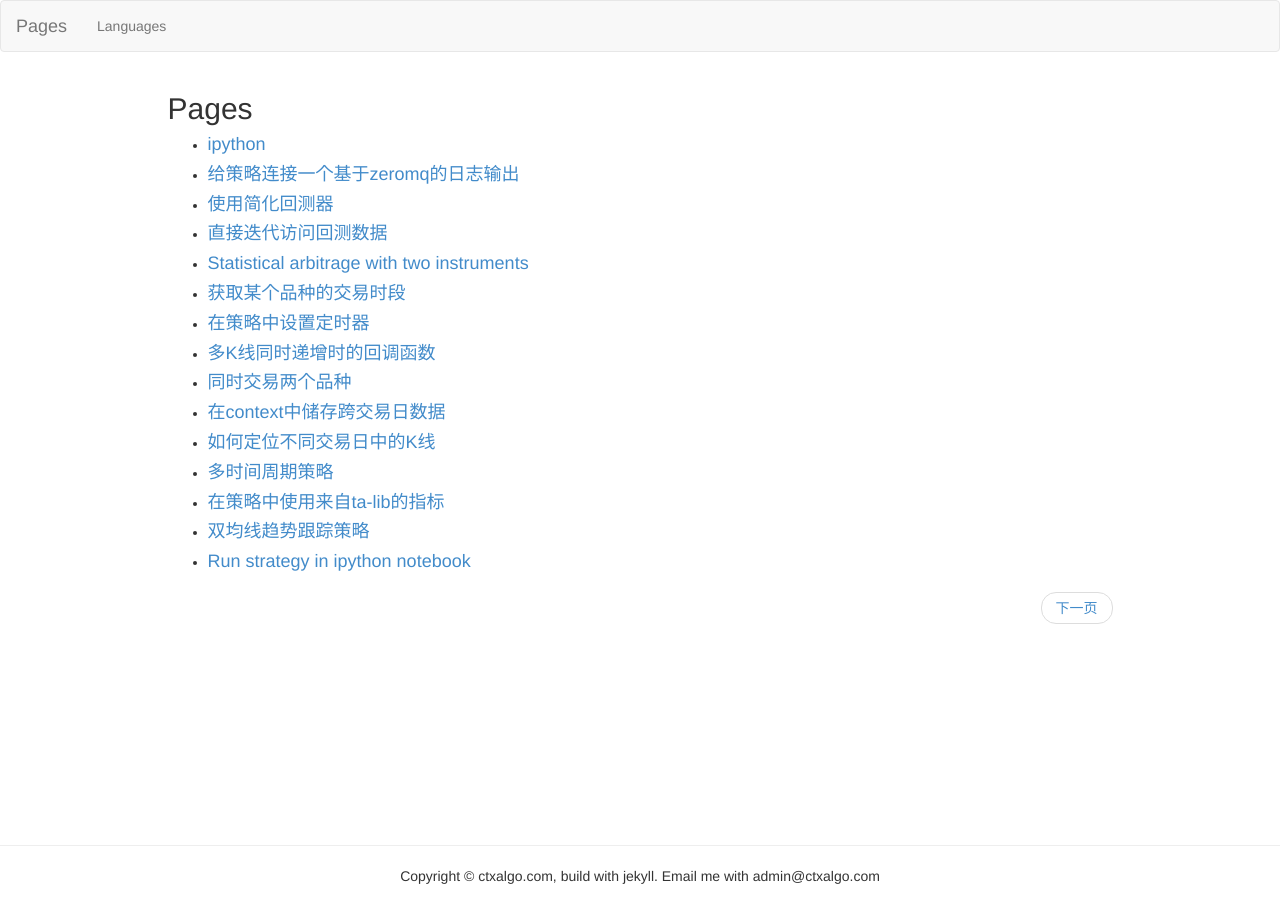
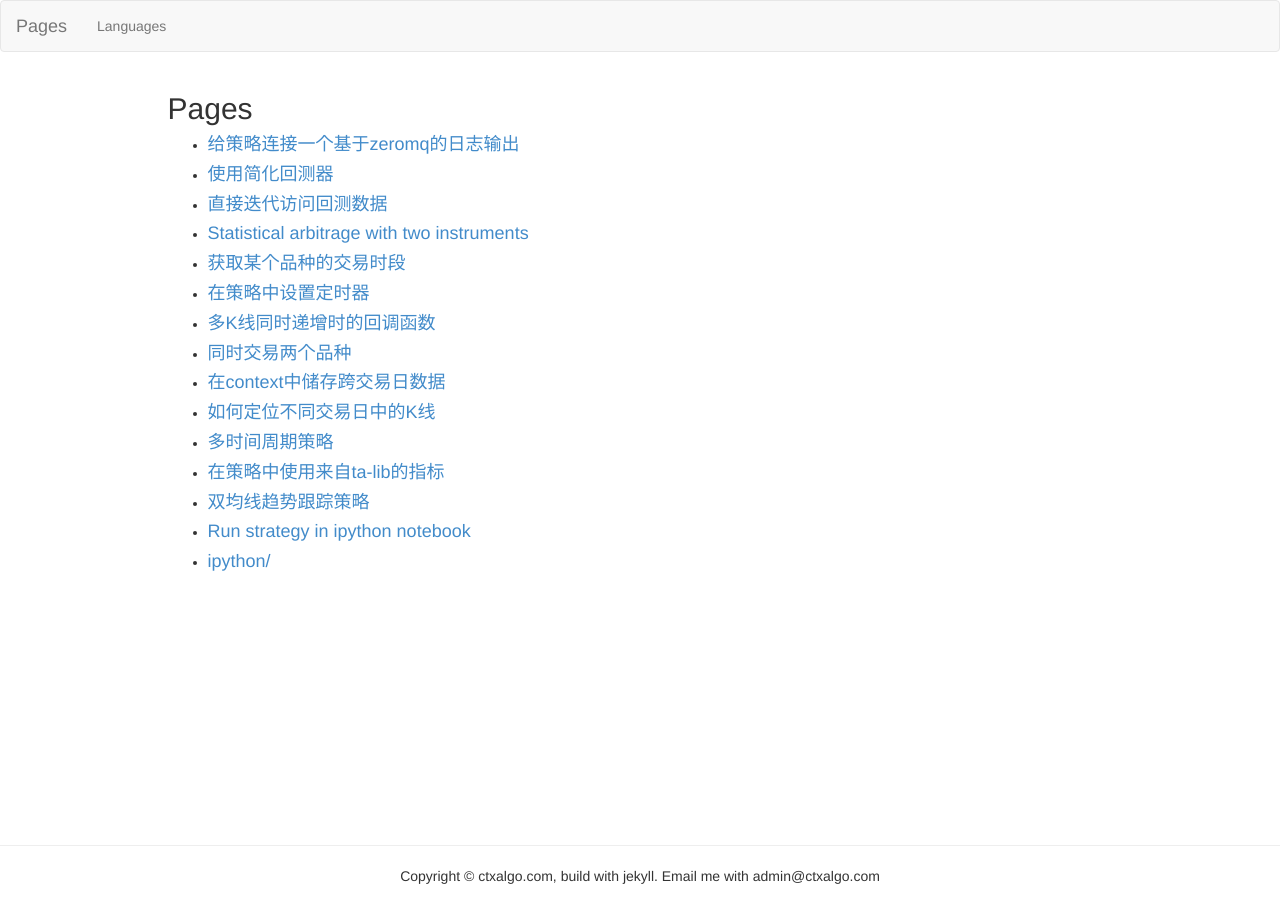
Before and after one commit to ctxalgo/ctxalgoctpdocs, a Jekyll site: the page built from index.html, in a window 1280 px wide. Built offline with Jekyll 4.4.1, drawn with Linux system fonts in a browser that asks for light colours; the list of posts is cut into pages by our own code.

Commit message:
add cate

```diff
--- /dev/null
+++ b/_data/page.json
@@ -0,0 +1,3 @@
+{
+	"categories": ["ipython"]
+}
--- a/index.html
+++ b/index.html
@@ -16,31 +16,16 @@ title: Pages
                 </li>
                 {% endfor %}
 
-            {% elsif cate[0] != 'en' %}
+            {% endif %}
+        {% endfor %}
+
+        {% for cate in site.categories %}
+
+            {% if site.data.page.categories contains cate[0] %}
                 <li id="{{ cate[0] }}">
-                    <h4><a href="./{{ cate[0] }}.html">{{ cate[0] }}</a></h4>
+                    <h4><a href="./{{ cate[0] }}.html">{{ cate[0] }}/</a></h4>
                 </li>
             {% endif %}
         {% endfor %}
     </ul>
 </div>
-<div>
-    <ul class="pager">
-        {% if paginator.previous_page %}
-            {% if paginator.previous_page == 1 %}
-            <li class="previous">
-                <a href="{{ site.url }}/">首页</a>
-            </li>
-            {% else %}
-            <li class="previous">
-                <a href="{{ site.url }}/page{{ paginator.previous_page }}">上一页</a>
-            </li>
-            {% endif %}
-        {% endif %}
-        {% if paginator.next_page %}
-        <li class="next">
-            <a href="{{ site.url }}/page{{ paginator.next_page }}">下一页</a>
-        </li>
-        {% endif %}
-    </ul>
-</div>
--- a/zh.html
+++ b/zh.html
@@ -1,6 +1,6 @@
 ---
 layout: default
-title: English
+title: Docs
 ---
 <div>
     <ul>
```
Also changed, not shown: 3 other files.
